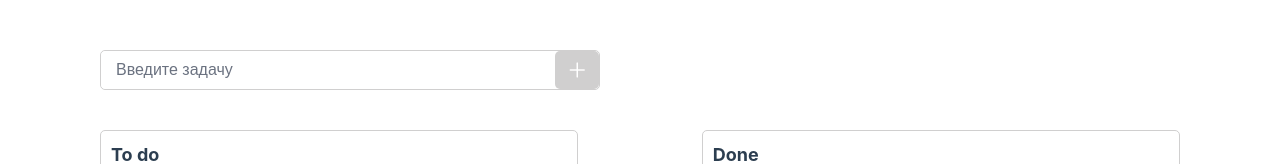
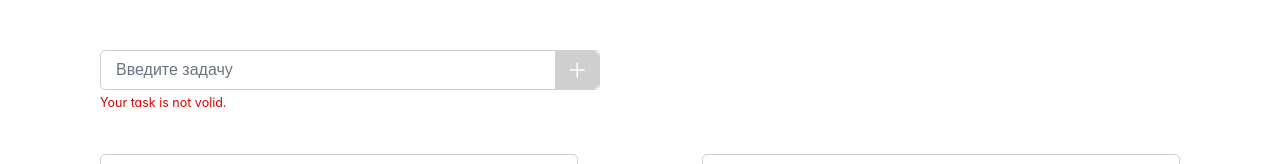
Before and after one commit to yulia-golovina/vue-dragAndDrop, a Vue app: page / in a window 1280 px wide. Both pictures are taken after a click on the button 577 px from the left and 70 px from the top of the page. Shown: the top 164 px of the page. Built offline with nearby package versions, Linux system fonts and the light colour scheme; a web font is replaced by a local one.

Commit message:
Added validation for task form

```diff
--- a/src/assets/base.css
+++ b/src/assets/base.css
@@ -46,6 +46,8 @@
   --color-grey: var(--vt-c-grey);
   --color-grey-dark: var(--vt-c-grey-dark-1);
   --color-grey-dark-2: var(--vt-c-text-light-2);
+
+  --color-red: rgb(211, 5, 5);
 
   --padding-10: 10px;
   --default-border: 1px solid var(--color-grey);
--- a/src/components/AddTaskForm.vue
+++ b/src/components/AddTaskForm.vue
@@ -1,8 +1,17 @@
 <template>
-    <InputGroup class="task-form">
-        <InputText class="task-form__input" :placeholder="placeholder" type="text" v-model.trim="newTask"/>
-        <Button class="task-form__button" icon="pi pi-plus" @click="addNewTask"/>
-    </InputGroup>
+    <div>
+        <InputGroup class="task-form">
+            <InputText id="task" class="task-form__input" :placeholder="placeholder" type="text" v-model.trim="newTask"/>
+            <Button class="task-form__button" icon="pi pi-plus" @click="addNewTask"/>
+        </InputGroup>
+        <small
+            v-if="!isVolid"
+            id="task-help"
+            class="task-form__message"
+        >
+            Your task is not volid.
+        </small>
+    </div>
 </template>
 
 <script setup lang="ts">
@@ -16,18 +25,22 @@ defineProps<{
     placeholder?: string,
 }>();
 
+const isVolid = ref(true);
 const { addTask } = useTasksStore();
 const newTask = ref();
 
 function isVolidText(text: string) {
   const regexText = /^[a-zA-Z0-9]+$/;
+  if(!text) return false;
   return regexText.test(text);
 }
 
 function addNewTask() {
     if(isVolidText(newTask.value)) {
+        isVolid.value = true;
         addTask(newTask.value);
     } else {
+        isVolid.value = false;
         console.log('Task is not valid');
     }
 }
@@ -45,7 +58,6 @@ function addNewTask() {
         display: flex;
         align-items: center;
         border-left: var(--default-border);
-        border-radius: var(--default-border-radius);
         &-icon {
             width: 20px;
             height: 20px;
@@ -61,7 +73,7 @@ function addNewTask() {
     &__input {
         padding: var(--padding-10);
         width: 100%;
-        border-radius: var(--default-border-radius);
+        border-radius: var(--default-border-radius) 0 0 var(--default-border-radius);
         &::placeholder {
             padding: 5px;
         }
@@ -70,5 +82,8 @@ function addNewTask() {
 
         }
     }
+    &__message {
+        color: var(--color-red);
+    }
 }
 </style>
```
